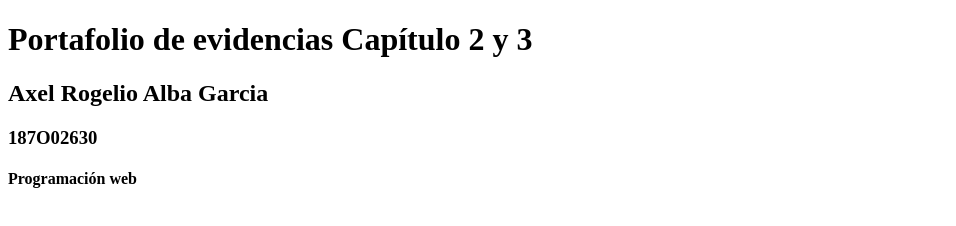
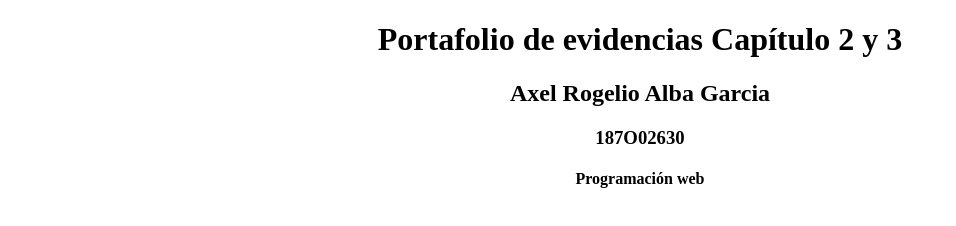
Before and after one commit to Scheneider18/Portafolio-Web, a plain HTML site: page index.html in a window 1280 px wide. Shown: the whole page, without its empty margins (0-956 px from the left). Drawn offline with Linux system fonts and the light colour scheme.

Commit message:
Agregando estilo

```diff
--- a/index.html
+++ b/index.html
@@ -5,12 +5,15 @@
 <html>
     <head>
         <meta charset="UTF-8">
+        <link rel="stylesheet" href="style.css">
         <title>Protafolio de evidencias </title>
     </head>
     <body>
-        <h1>Portafolio de evidencias Cap&iacute;tulo 2 y 3</h1>
-        <h2>Axel Rogelio Alba Garcia</h2>
-        <h3>187O02630</h3>
-        <h4>Programación web</h4>
+        <header text-align: center>
+            <h1>Portafolio de evidencias Cap&iacute;tulo 2 y 3</h1>
+            <h2>Axel Rogelio Alba Garcia</h2>
+            <h3>187O02630</h3>
+            <h4>Programación web</h4>
+        </header>
     </body>
 </html>
--- /dev/null
+++ b/style.css
@@ -0,0 +1,3 @@
+header {
+    text-align: center;
+}
```
